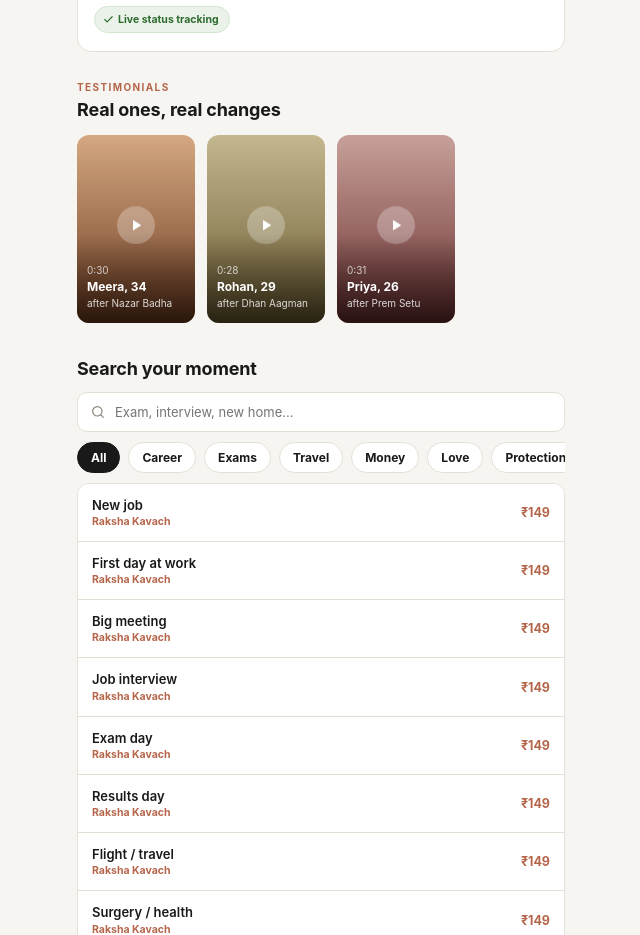
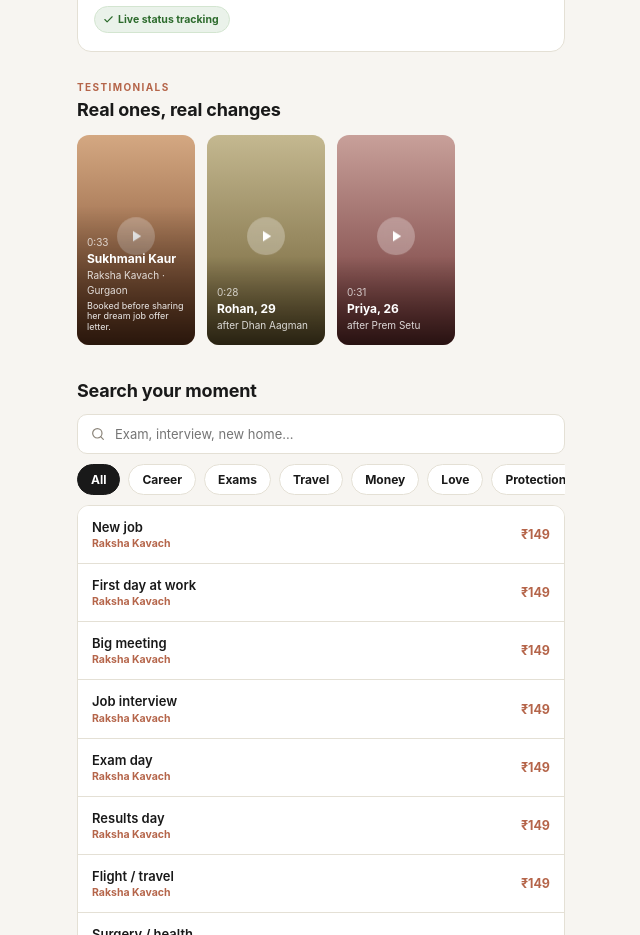
Before and after one commit to nontechie-kush/Sankalp, a React (Vite) app in the folder client/: page / in a window 1280 px wide. Shown: the part 1440-2375 px from the top of the page, without its empty margins (319-959 px from the left). Built offline with nearby package versions, Linux system fonts and the light colour scheme; no server answers; the database is empty.

Commit message:
Add Sukhmani testimonial video

```diff
--- a/client/src/pages/HomePage.jsx
+++ b/client/src/pages/HomePage.jsx
@@ -80,7 +80,15 @@ const RECENT_BOOKINGS = [
 const TRUST_BADGES = ['Verified pandits', 'Video proof', 'Secure payment', 'Live status tracking'];
 
 const TESTIMONIALS = [
-  { bg: 'linear-gradient(180deg,#D4A882 0%,#6e3c20 100%)', name: 'Meera, 34', after: 'after Nazar Badha', dur: '0:30' },
+  {
+    type: 'video',
+    src: '/testimonials/testimonial_sukh.mp4',
+    bg: 'linear-gradient(180deg,#D4A882 0%,#6e3c20 100%)',
+    name: 'Sukhmani Kaur',
+    after: 'Raksha Kavach · Gurgaon',
+    quote: 'Booked before sharing her dream job offer letter.',
+    dur: '0:33',
+  },
   { bg: 'linear-gradient(180deg,#C4B890 0%,#6a5a30 100%)', name: 'Rohan, 29', after: 'after Dhan Aagman', dur: '0:28' },
   { bg: 'linear-gradient(180deg,#C8A09A 0%,#6a3030 100%)', name: 'Priya, 26', after: 'after Prem Setu', dur: '0:31' },
 ];
@@ -361,20 +369,49 @@ function SocialProof() {
 }
 
 function Testimonials() {
+  const [activeVideo, setActiveVideo] = useState(null);
+
   return (
     <section style={styles.section}>
       <SectionHeading eyebrow="Testimonials" title="Real ones, real changes" />
       <div style={styles.testimonialScroller}>
         {TESTIMONIALS.map((item) => (
-          <div key={item.name} style={{ ...styles.testimonialCard, background: item.bg }}>
+          <div
+            key={item.name}
+            role={item.type === 'video' ? 'button' : 'img'}
+            tabIndex={item.type === 'video' ? 0 : undefined}
+            style={{ ...styles.testimonialCard, background: item.bg }}
+            onClick={() => item.type === 'video' && setActiveVideo(item.name)}
+            onKeyDown={(event) => {
+              if (item.type === 'video' && (event.key === 'Enter' || event.key === ' ')) {
+                event.preventDefault();
+                setActiveVideo(item.name);
+              }
+            }}
+            aria-label={item.type === 'video' ? `Play testimonial from ${item.name}` : `${item.name} testimonial`}
+          >
+            {item.type === 'video' && activeVideo === item.name ? (
+              <video
+                src={item.src}
+                style={styles.testimonialVideo}
+                controls
+                autoPlay
+                playsInline
+                preload="metadata"
+              />
+            ) : (
               <span style={styles.playButton}>
                 <svg viewBox="0 0 24 24" fill="white" width="18" height="18" aria-hidden="true"><path d="M8 5v14l11-7z" /></svg>
               </span>
+            )}
+            {activeVideo !== item.name ? (
               <span style={styles.testimonialOverlay}>
                 <span style={styles.testimonialDuration}>{item.dur}</span>
                 <span style={styles.testimonialName}>{item.name}</span>
                 <span style={styles.testimonialAfter}>{item.after}</span>
+                {item.quote ? <span style={styles.testimonialQuote}>{item.quote}</span> : null}
               </span>
+            ) : null}
           </div>
         ))}
       </div>
@@ -925,10 +962,13 @@ const styles = {
   testimonialCard: {
     flexShrink: 0,
     width: 118,
-    height: 188,
+    height: 210,
     borderRadius: 12,
     position: 'relative',
     overflow: 'hidden',
+    border: 0,
+    padding: 0,
+    textAlign: 'left',
   },
   playButton: {
     position: 'absolute',
@@ -967,6 +1007,20 @@ const styles = {
     display: 'block',
     color: 'rgba(255,255,255,.82)',
     fontSize: 10,
+  },
+  testimonialQuote: {
+    display: 'block',
+    color: 'rgba(255,255,255,.9)',
+    fontSize: 9,
+    lineHeight: 1.2,
+    marginTop: 3,
+  },
+  testimonialVideo: {
+    width: '100%',
+    height: '100%',
+    objectFit: 'cover',
+    display: 'block',
+    background: '#1d120c',
   },
   searchBox: {
     display: 'flex',
```
Also changed, not shown: 1 other file (tests, documents, lock files or other folders). Lines whose indentation alone changed are shown as unchanged.
